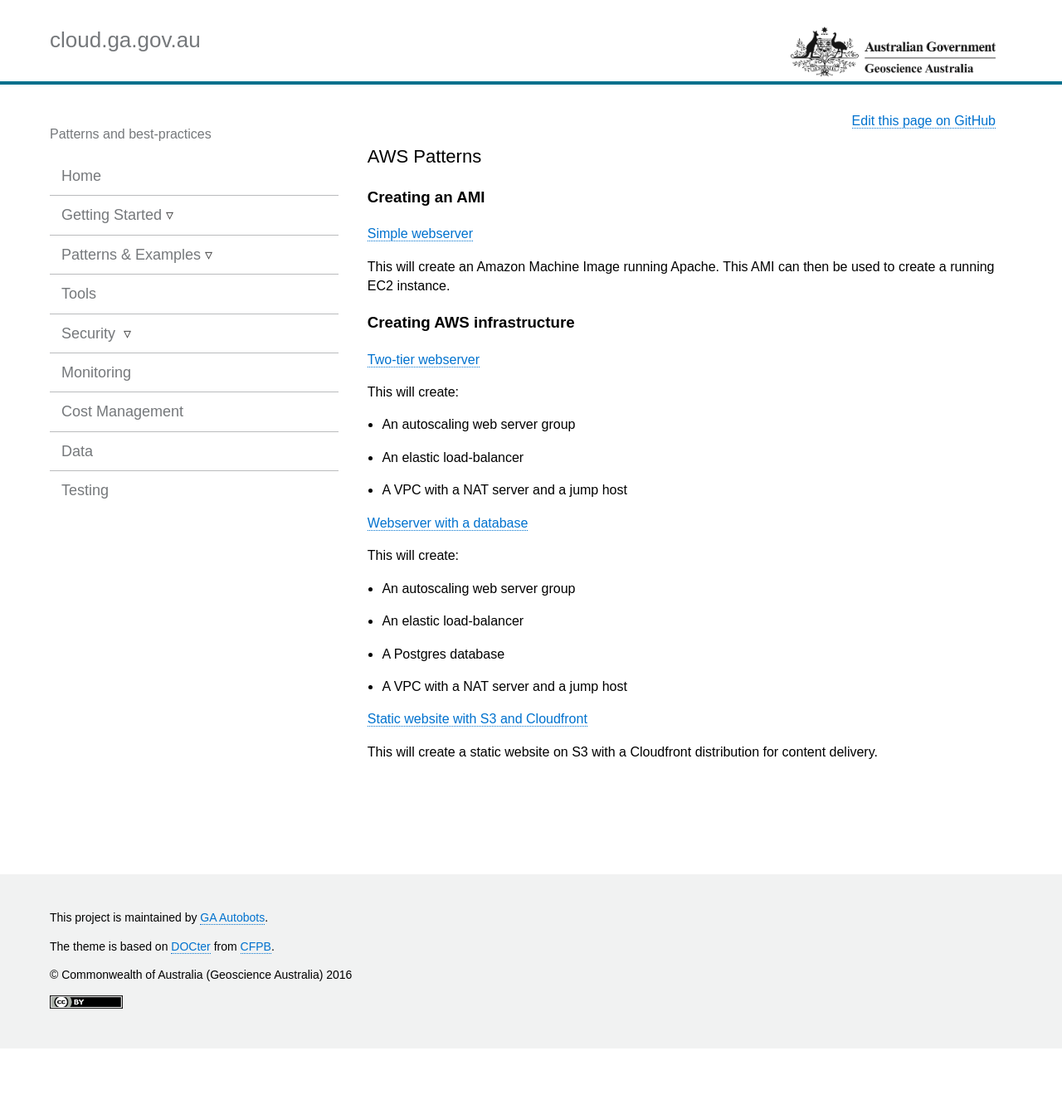
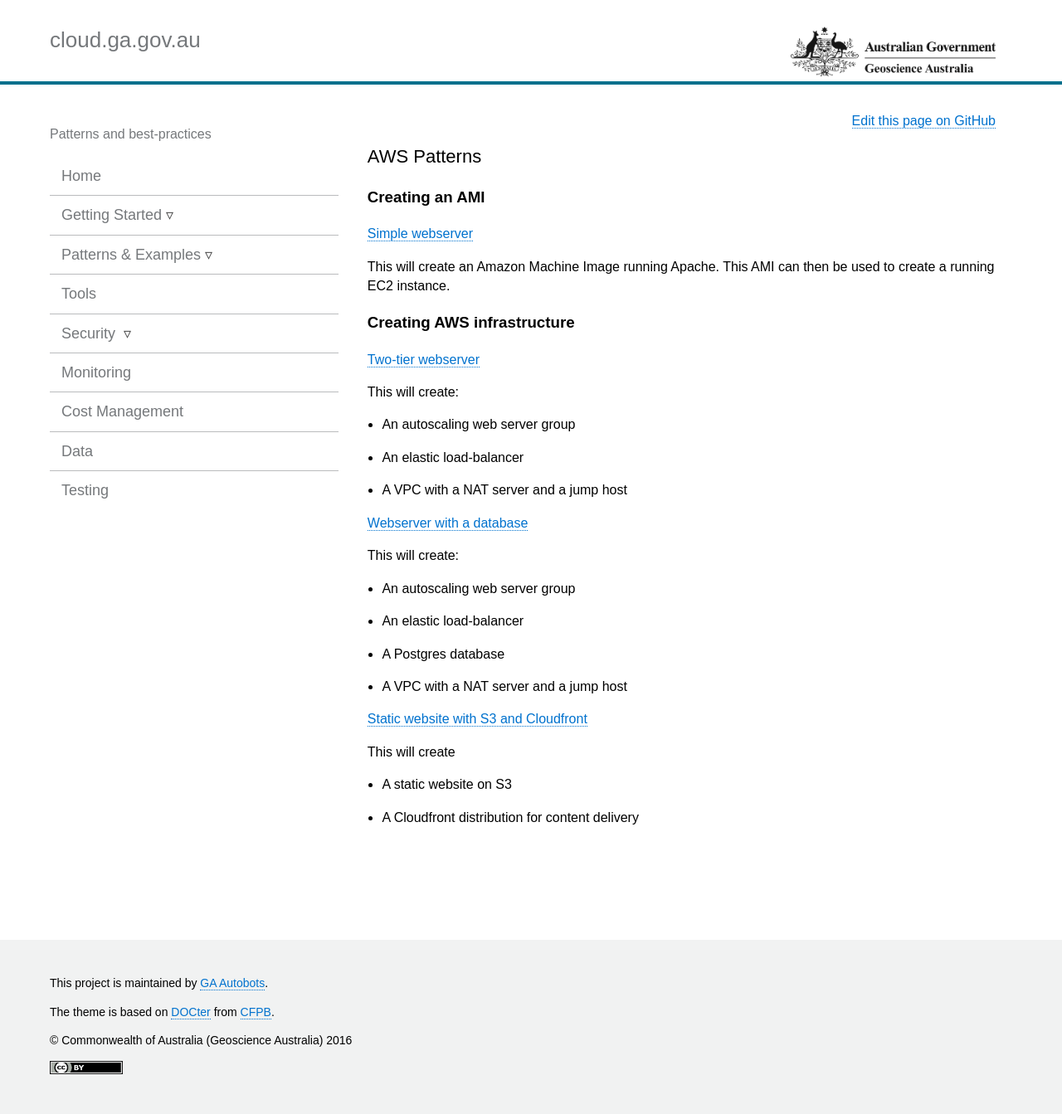
Before and after one commit to GeoscienceAustralia/cloud, a Jekyll site: the page built from docs/_pages/aws_patterns_sub.md, in a window 1280 px wide. Shown: the whole page at 83% size. Built offline with Jekyll 4.4.1, drawn with Linux system fonts in a browser that asks for light colours; nearby versions of some CDN libraries; before the commit the page ends 1264 px from its top, so only the background shows below that.

Commit message:
S3 CF example

```diff
--- a/docs/_pages/aws_patterns_sub.md
+++ b/docs/_pages/aws_patterns_sub.md
@@ -31,4 +31,7 @@
 
 [Static website with S3 and Cloudfront](https://github.com/GeoscienceAustralia/cloud-examples/tree/master/s3-www-cloudfront)
 
-This will create a static website on S3 with a Cloudfront distribution for content delivery.
+This will create
+
+ * A static website on S3
+ * A Cloudfront distribution for content delivery
```
